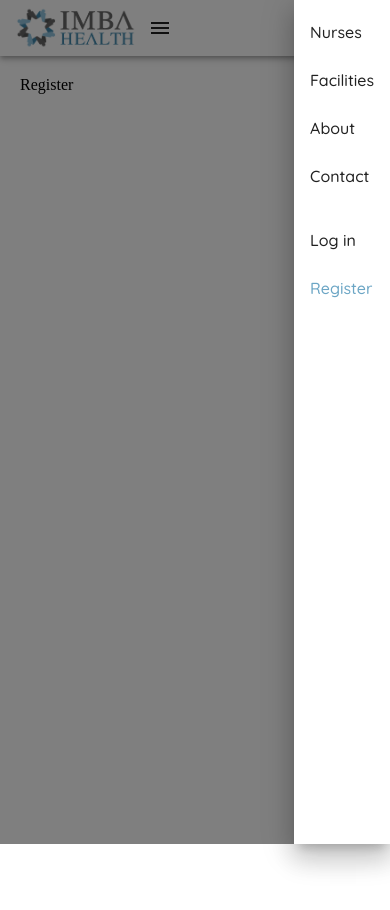
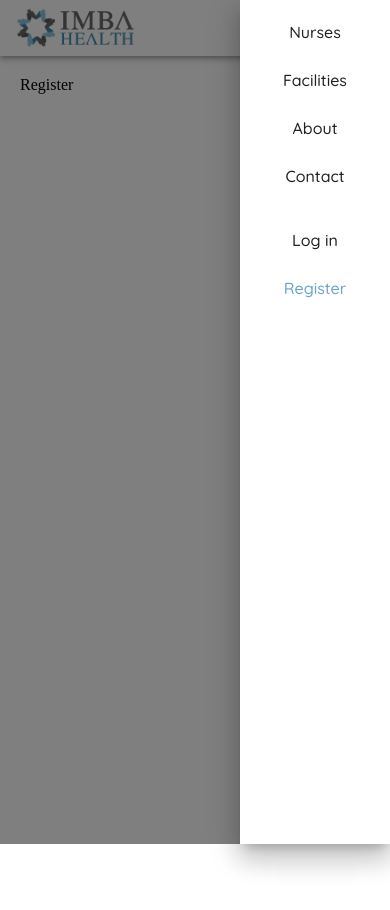
Before and after one commit to Marko721/Imba_React, a React (Create React App) app: page /register in a window 390 px wide. Both pictures are taken after a click on the button "menu". Shown: the top 910 px of the page. Built offline with nearby package versions, Linux system fonts and the light colour scheme.

Commit message:
Working responsive navigation menu

```diff
--- a/src/Components/Layout.js
+++ b/src/Components/Layout.js
@@ -13,6 +13,7 @@ import Logo from "./Images/logo.png";
 import MenuIcon from "@material-ui/icons/Menu";
 
 // Custom CSS
+
 const useStyles = makeStyles((theme) => {
   return {
     page: {
@@ -26,6 +27,13 @@ const useStyles = makeStyles((theme) => {
       margin: 0,
       padding: 0,
       backgroundColor: "#fff",
+    },
+    hamburgerIcon: {
+      marginLeft: "auto",
+    },
+    drawer: {
+      width: 150,
+      textAlign: "center",
     },
     logo: {
       maxWidth: 120,
@@ -170,12 +178,13 @@ const Layout = ({ children }) => {
           alt="logo"
           className={classes.logo}
         />
+        <div className={classes.hamburgerIcon}>
           <IconButton
             onClick={() => handleDrawerOpen()}
-          edgeEnd
             color="inherit"
             aria-label="menu"
             aria-haspopup="true"
+
             // {...{
             //   edge: "end",
             //   color: "inherit",
@@ -186,8 +195,10 @@ const Layout = ({ children }) => {
           >
             <MenuIcon />
           </IconButton>
+        </div>
 
         <Drawer
+          className={classes.drawerContainer}
           {...{
             anchor: "right",
             open: drawerOpen,
@@ -197,6 +208,7 @@ const Layout = ({ children }) => {
           <List>
             {menuItemsLeft.map((item) => (
               <ListItem
+                className={classes.drawer}
                 key={item.text}
                 button
                 onClick={() => history.push(item.path)}
@@ -214,16 +226,19 @@ const Layout = ({ children }) => {
           <List>
             {menuItemsRight.map((item) => (
               <ListItem
+                className={classes.drawer}
                 key={item.text}
                 button
                 onClick={() => history.push(item.path)}
+              >
+                {/* {item.path == "/login" ? <HomeIcon color="secondary" /> : null} */}
+
+                <ListItemText
                   className={
                     location.pathname == item.path ? classes.active : null
                   }
-              >
-                {/* {item.path == "/login" ? <HomeIcon color="secondary" /> : null} */}
-
-                <ListItemText primary={item.text}></ListItemText>
+                  primary={item.text}
+                ></ListItemText>
               </ListItem>
             ))}
           </List>
```
Lines whose indentation alone changed are shown as unchanged.
